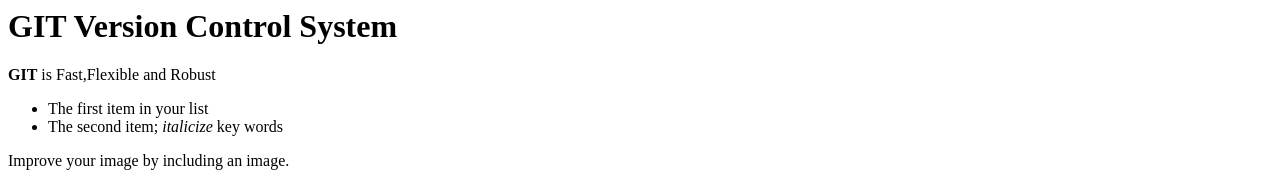
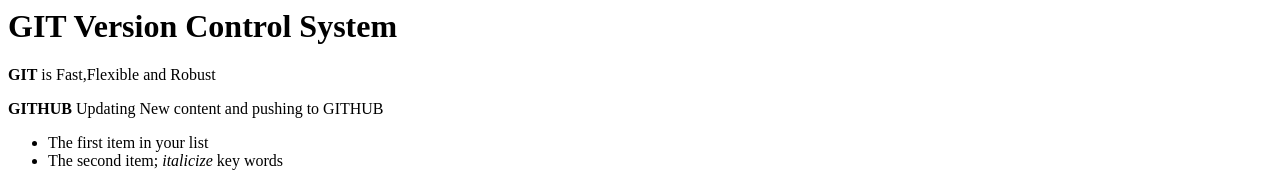
Before and after one commit to prajanhbo/gitlearn, a plain HTML site: page index.html in a window 1280 px wide. Shown: the top 183 px of the page. Drawn offline with Linux system fonts and the light colour scheme.

Commit message:
Modified Index.html to push to GITHUB

```diff
--- a/index.html
+++ b/index.html
@@ -12,6 +12,7 @@ not displayed. The information between the BODY and /BODY tags is displayed.-->
 <body>
 <h1>GIT Version Control System</h1>
 <p><b>GIT</b> is Fast,Flexible and Robust </p>
+<p><b>GITHUB</b> Updating New content and pushing to GITHUB </p>
 <ul>
 <li>The first item in your list</li>
 <li>The second item; <i>italicize</i> key words</li>
```
